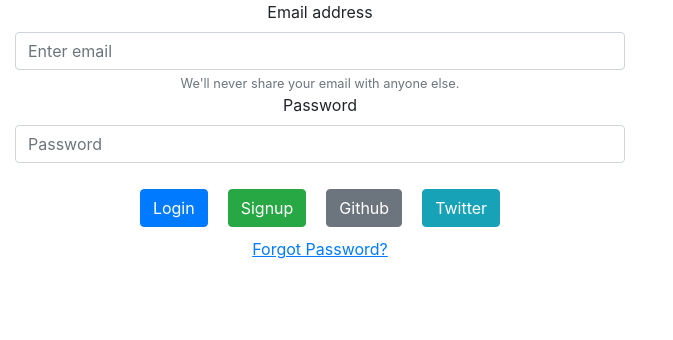
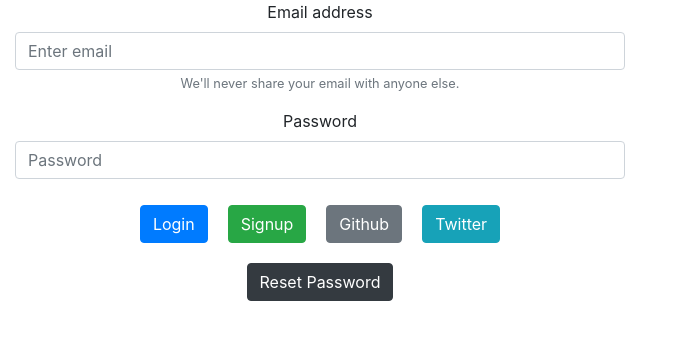
Before and after one commit to manthankumbhar/auth-demo-firebase, a React (Create React App) app: page / in a window 1280 px wide. Shown: the top 340 px of the page, without its empty margins (0-673 px from the left). Built offline with nearby package versions, Linux system fonts and the light colour scheme; no server answers.

Commit message:
UI update

```diff
--- a/src/Login.js
+++ b/src/Login.js
@@ -91,7 +91,7 @@ class Login extends Component {
     return (
       <div className="col-md-6">
         <form>
-          <div style={{alignItems:"center"}}>
+          <div className="form-group">
             <label htmlFor="exampleInputEmail1">Email address</label>
             <input
               value={this.state.email}
@@ -149,7 +149,13 @@ class Login extends Component {
             Twitter
           </button>
           <br />
-          <a className="a" onClick={this.passwordReset} style={{textDecoration:"underline"}}>Forgot Password?</a>
+          <button
+            onClick={this.passwordReset}
+            style={{ margin: "10px" }}
+            className="btn btn-dark"
+          >
+            Reset Password
+          </button>
         </form>
       </div>
     );
```
Also changed, not shown: 1 other file (tests, documents, lock files or other folders).
